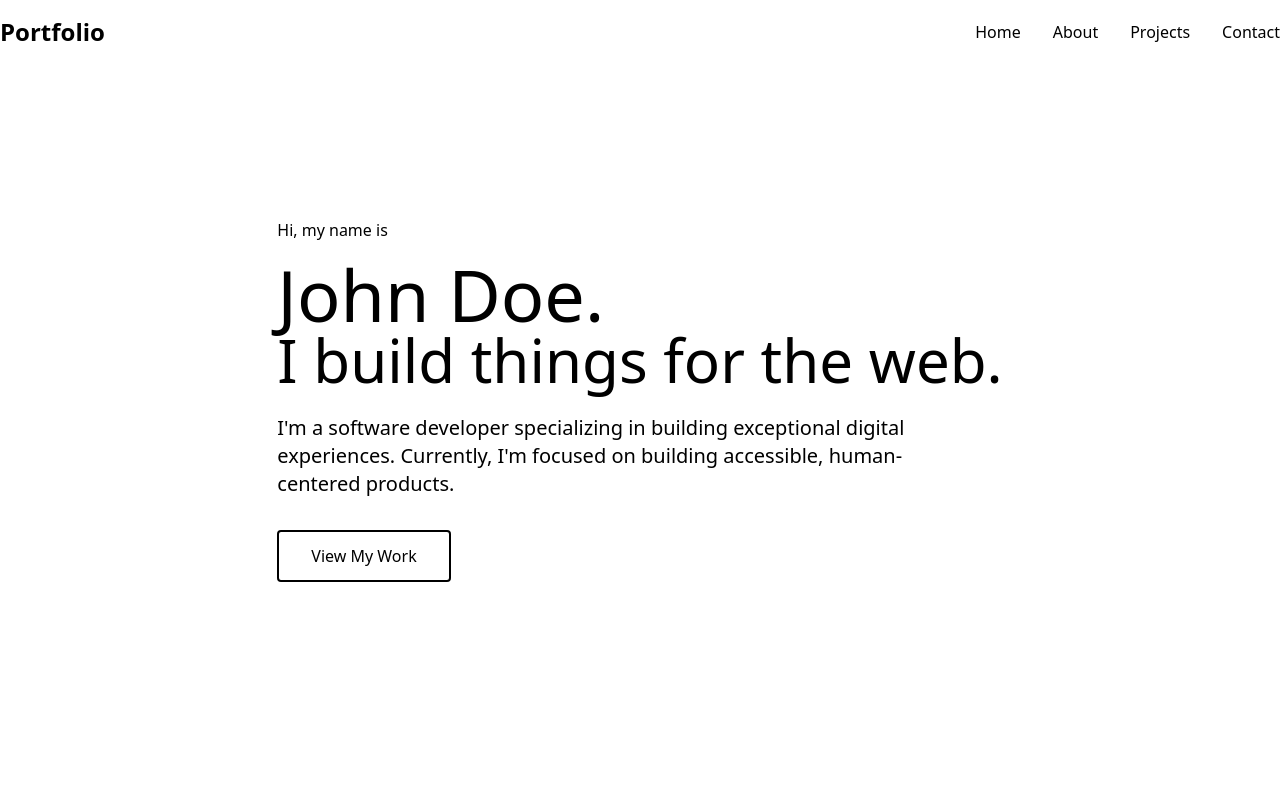
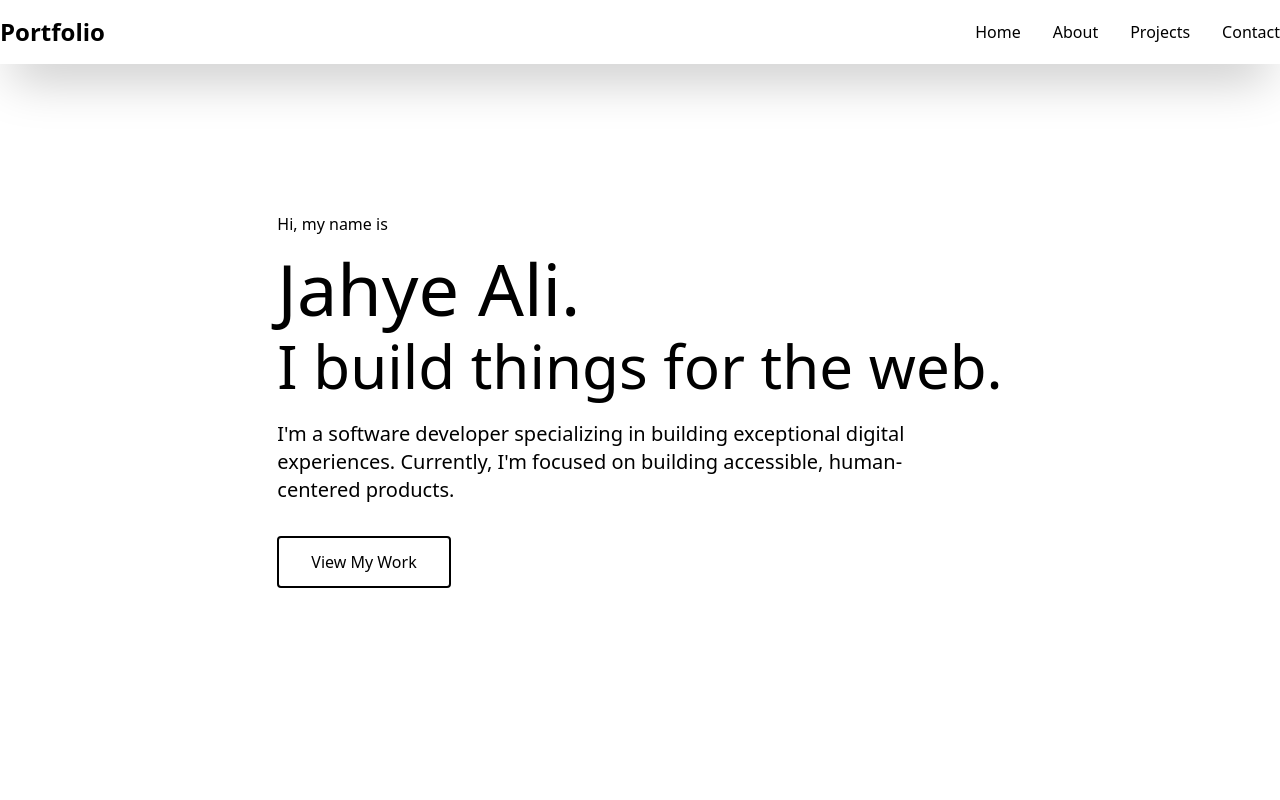
Before and after one commit to DICEsda/Portfolio-Website, a React (Vite) app in the folder portfolio/: page / in a window 1280 px wide. Shown: the top 800 px of the page. Built offline with nearby package versions, Linux system fonts and the light colour scheme.

Commit message:
looked into tailwind and framer motion

```diff
--- /dev/null
+++ b/portfolio/declarations.d.ts
@@ -0,0 +1,3 @@
+// NOTE: The declaration below was injected by `"framer"`
+// see https://www.framer.com/docs/guides/handshake for more information.
+declare module "https://framer.com/m/*";
--- a/portfolio/package.json
+++ b/portfolio/package.json
@@ -10,6 +10,9 @@
     "preview": "vite preview"
   },
   "dependencies": {
+    "framer": "^2.4.1",
+    "framer-motion": "^12.17.3",
+    "motion": "^12.17.3",
     "react": "^18.2.0",
     "react-dom": "^18.2.0"
   },
--- a/portfolio/src/components/Contact.tsx
+++ b/portfolio/src/components/Contact.tsx
@@ -2,7 +2,7 @@ const Contact = () => {
   const socialLinks = [
     {
       name: 'GitHub',
-      url: 'https://github.com/username',
+      url: 'https://github.com/DicesDa',
       icon: (
         <svg className="w-6 h-6" fill="currentColor" viewBox="0 0 24 24">
           <path d="M12 0c-6.626 0-12 5.373-12 12 0 5.302 3.438 9.8 8.207 11.387.599.111.793-.261.793-.577v-2.234c-3.338.726-4.033-1.416-4.033-1.416-.546-1.387-1.333-1.756-1.333-1.756-1.089-.745.083-.729.083-.729 1.205.084 1.839 1.237 1.839 1.237 1.07 1.834 2.807 1.304 3.492.997.107-.775.418-1.305.762-1.604-2.665-.305-5.467-1.334-5.467-5.931 0-1.311.469-2.381 1.236-3.221-.124-.303-.535-1.524.117-3.176 0 0 1.008-.322 3.301 1.23.957-.266 1.983-.399 3.003-.404 1.02.005 2.047.138 3.006.404 2.291-1.552 3.297-1.23 3.297-1.23.653 1.653.242 2.874.118 3.176.77.84 1.235 1.911 1.235 3.221 0 4.609-2.807 5.624-5.479 5.921.43.372.823 1.102.823 2.222v3.293c0 .319.192.694.801.576 4.765-1.589 8.199-6.086 8.199-11.386 0-6.627-5.373-12-12-12z"/>
@@ -38,7 +38,7 @@ const Contact = () => {
         <div className="max-w-2xl mx-auto">
           <p className="text-tertiary text-center mb-8">
             I'm currently looking for new opportunities. Whether you have a question
-            or just want to say hi, I'll try my best to get back to you!
+            or just want to say hi. I'll try my best to get back to you!
           </p>
           <form className="space-y-6">
             <div>
@@ -88,7 +88,7 @@ const Contact = () => {
               <a
                 key={link.name}
                 href={link.url}
-                target="_blank"
+                target="yahya24680@gmail.com"
                 rel="noopener noreferrer"
                 className="text-tertiary hover:text-secondary transition-colors"
                 aria-label={link.name}
--- a/portfolio/src/components/Footer.tsx
+++ b/portfolio/src/components/Footer.tsx
@@ -8,13 +8,10 @@ const Footer = () => {
             href="https://github.com/username"
             target="_blank"
             rel="noopener noreferrer"
-            className="text-secondary hover:underline"
+            className="text-secondary hover:animate-pulse"
           >
-            Your Name
+            Jahye Ali
           </a>
-        </p>
-        <p className="mt-2 text-sm">
-          © {new Date().getFullYear()} All rights reserved.
         </p>
       </div>
     </footer>
--- a/portfolio/src/components/Hero.tsx
+++ b/portfolio/src/components/Hero.tsx
@@ -4,8 +4,8 @@ const Hero = () => {
       <div className="container-custom">
         <div className="max-w-3xl mx-auto">
           <p className="text-secondary mb-4">Hi, my name is</p>
-          <h1 className="heading-primary text-5xl md:text-7xl">
-            John Doe.
+          <h1 className="heading-primary text-5xl md:text-7xl md:animate-none mb-3 ">
+            Jahye Ali.
           </h1>
           <h2 className="heading-primary text-4xl md:text-6xl text-tertiary">
             I build things for the web.
--- a/portfolio/src/components/Navbar.tsx
+++ b/portfolio/src/components/Navbar.tsx
@@ -24,8 +24,8 @@ const Navbar = ({ isMenuOpen, setIsMenuOpen }: NavbarProps) => {
   ]
 
   return (
-    <nav className={`fixed w-full z-50 transition-all duration-300 ${
-      isScrolled ? 'bg-primary/90 backdrop-blur-sm' : 'bg-transparent'
+    <nav className={`fixed shadow-2xl w-full z-50 transition-all duration-300 ${
+      isScrolled ? 'bg-primary/90  backdrop-blur-sm' : 'bg-transparent'
     }`}>
       <div className="container-custom flex justify-between items-center h-16">
         <a href="#home" className="text-2xl font-bold text-secondary">
```
Also changed, not shown: 1 other file (tests, documents, lock files or other folders).
